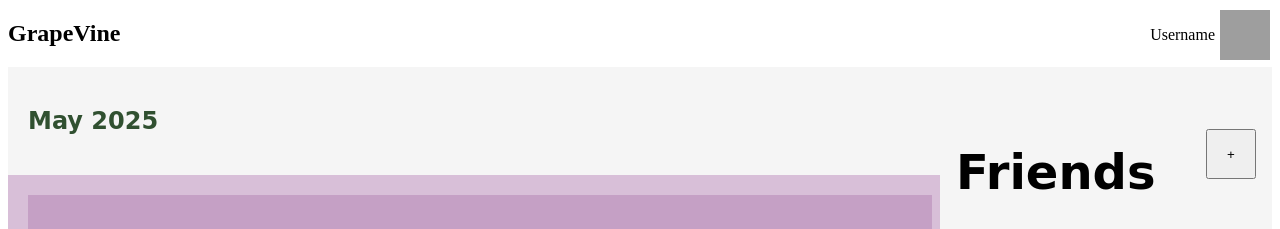
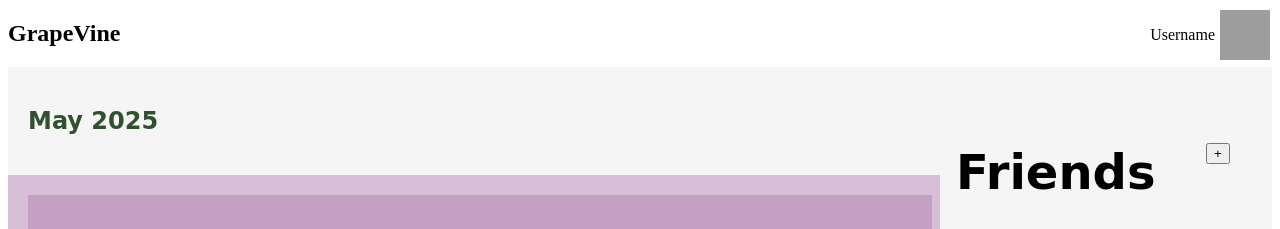
Before and after one commit to RavenTheRat/GrapeVine-CS35L, a React (Vite) app in the folder frontend/: page / in a window 1280 px wide. Shown: the top 229 px of the page. Built offline with nearby package versions, Linux system fonts and the light colour scheme; grey boxes are pictures that could not be loaded.

Commit message:
Add functionality for a button that opens a popup, used to add friends

```diff
--- a/frontend/src/App.jsx
+++ b/frontend/src/App.jsx
@@ -37,8 +37,8 @@ export default App */
 import React, { Component, useState } from 'react';
 import Popup from 'reactjs-popup';
 import CalendarDays from './days.jsx';
-import './calendar.css'
-
+import './calendar.css';
+import 'reactjs-popup/dist/index.css';
 
 /* temporary list of friends for testing purposes,
    in the future will be replaced with user's friends
@@ -159,15 +159,40 @@ function Sidebar() {
       setChecked(newChecked);
   }
 
+  const AddFriend = () =>  {
+    return (
+      <div className="side-bar-add">
+        <Popup trigger=
+          {<button>+</button>}
+          modal nested>
+            {
+              close => (
+                <div className="modal">
+                  <div>
+                  </div>
+                  <div>
+                    <button onClick={() => close()}>
+                      Close
+                    </button>
+                  </div>
+                </div>
+              )
+            }
+        </Popup>
+      </div>
+    )
+  }
+
   return (
     <>
     <div>
       <h2>
         Friends
       </h2>
-      <button className="side-bar-add">
+      {/* <button className="side-bar-add">
         +
-      </button>
+      </button> */}
+      <AddFriend/>
     </div>
       <input
         type="text"
```
